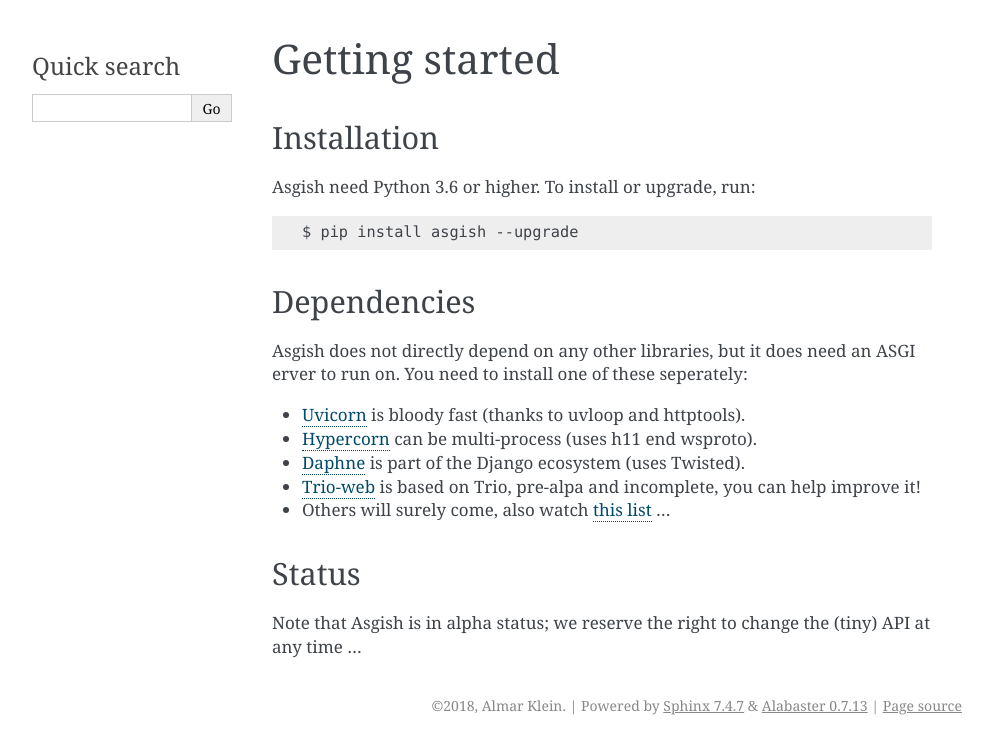
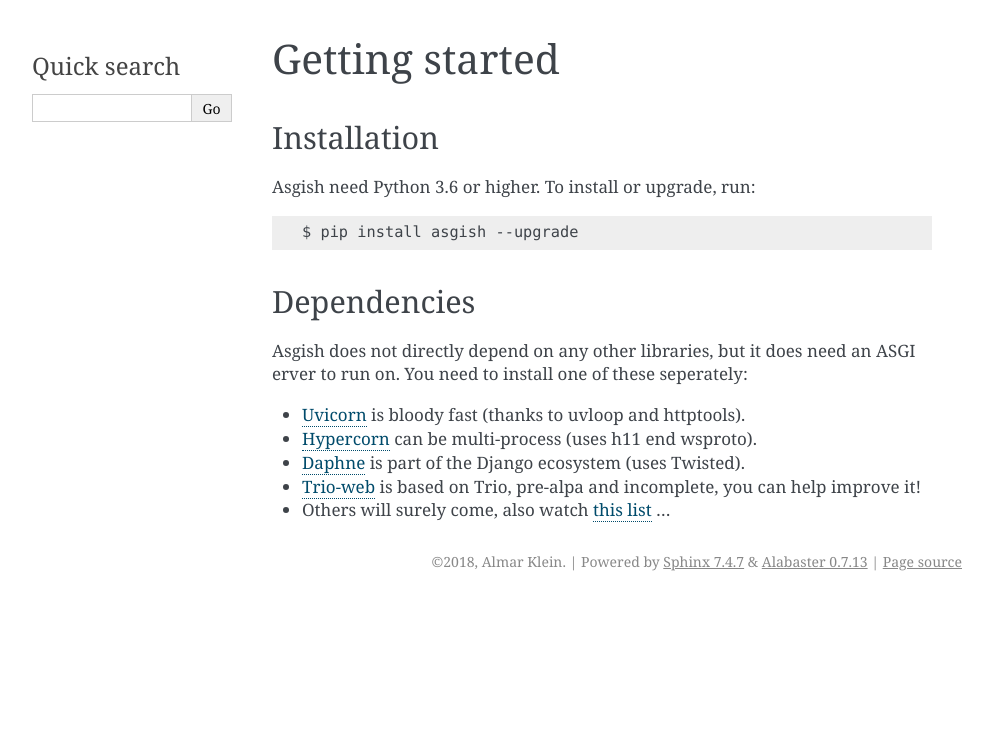
Before and after one commit to almarklein/asgineer, a Sphinx documentation site: the page built from docs/start.rst, in a window 1280 px wide. Shown: the top 754 px of the page, without its empty margins (148-1141 px from the left). Built offline with Sphinx 7.4.7, drawn with Linux system fonts in a browser that asks for light colours.

Commit message:
lets call it beta

```diff
--- a/docs/start.rst
+++ b/docs/start.rst
@@ -25,10 +25,3 @@
 * `Daphne <https://github.com/django/daphne>`_ is part of the Django ecosystem (uses Twisted).
 * `Trio-web <https://github.com/sorcio/trio-asgi>`_ is based on Trio, pre-alpa and incomplete, you can help improve it!
 * Others will surely come, also watch `this list <https://asgi.readthedocs.io/en/latest/implementations.html#servers>`_ ...
-
-
-Status
-======
-
-Note that Asgish is in alpha status; we reserve the right to change the (tiny)
-API at any time ...
--- a/setup.py
+++ b/setup.py
@@ -69,7 +69,7 @@
     # entry_points={'console_scripts': ['asgi = asgi:cli'], },
     zip_safe=True,
     classifiers=[
-        "Development Status :: 3 - Alpha",
+        "Development Status :: 4 - Beta",
         "Intended Audience :: Developers",
         "Topic :: Internet :: WWW/HTTP",
         "License :: OSI Approved :: BSD License",
```
